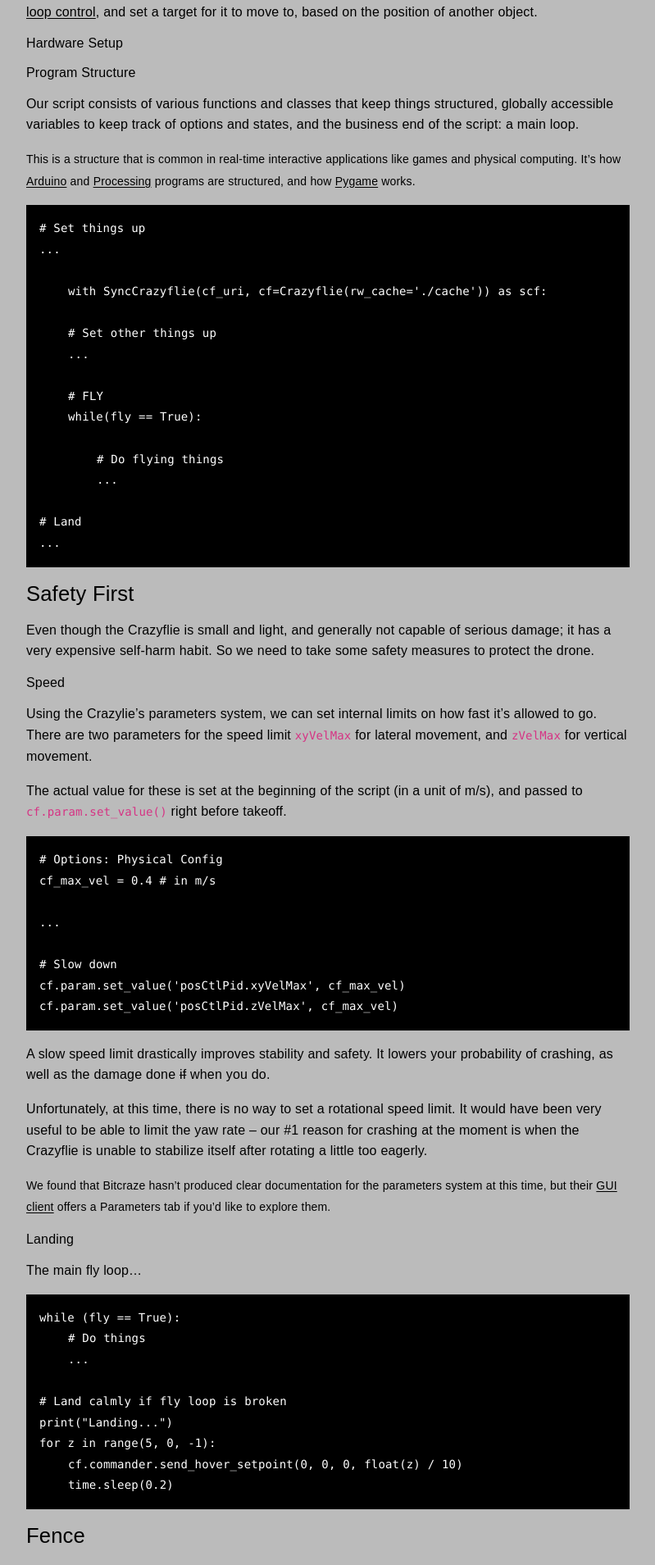
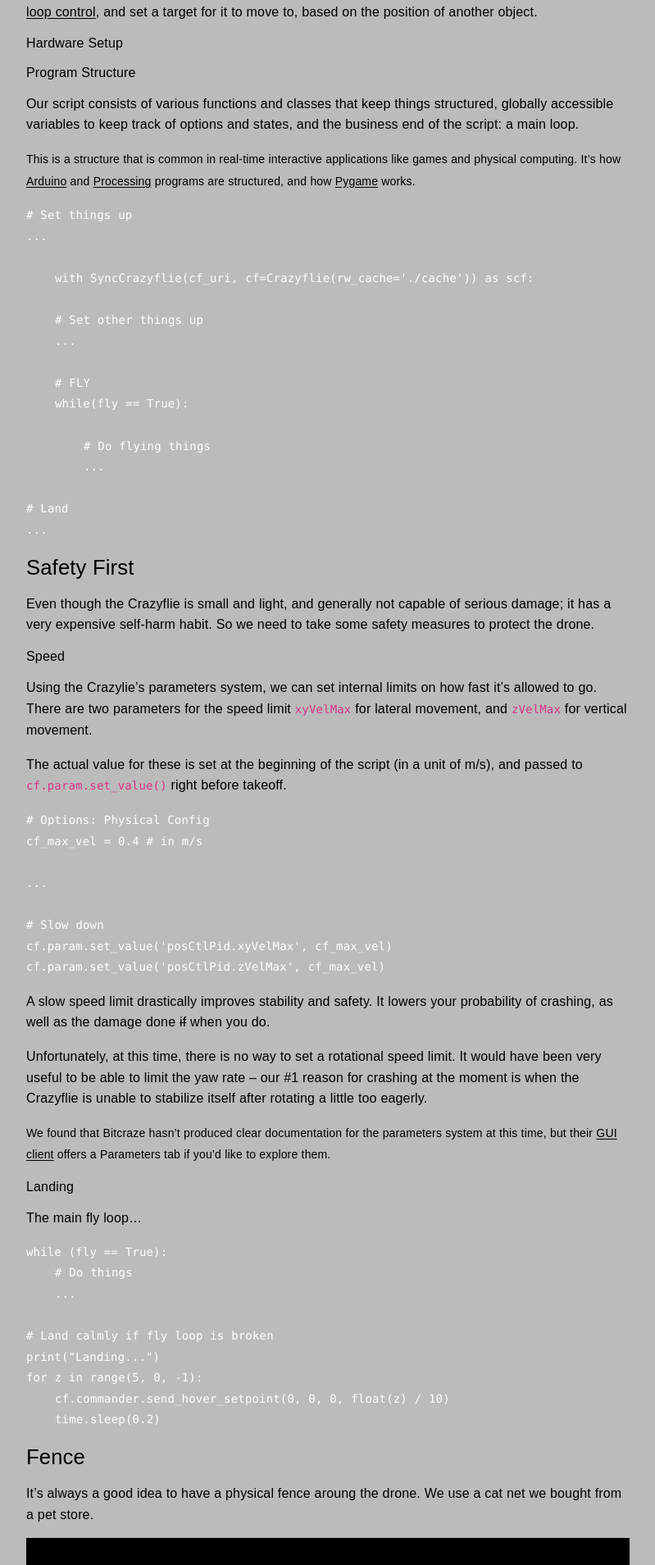
Before and after one commit to l77l77/mbaytas.github.io, a Jekyll site: the page built from crazyflie.md, in a window 1280 px wide. Shown: the part 1281-3190 px from the top of the page at 82% size, without its empty margins (430-1229 px from the left). Built offline with Jekyll 4.4.1, drawn with Linux system fonts in a browser that asks for light colours; some web fonts are replaced; our own code applies the rules of GitHub Pages for plain Markdown files; comment, search, counter and statistics services are not loaded.

Commit message:
Update default.html

```diff
--- a/_layouts/default.html
+++ b/_layouts/default.html
@@ -82,8 +82,6 @@
       }
 
       pre {
-        background: #000;
-        padding: 1rem;
         color: #fff;
       }
 
```
